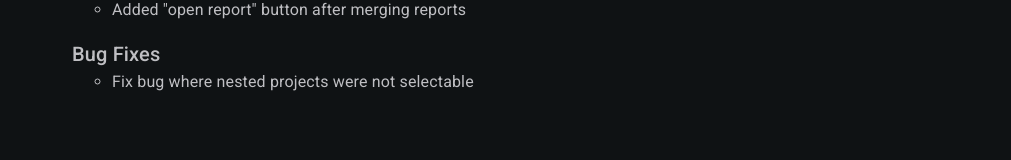
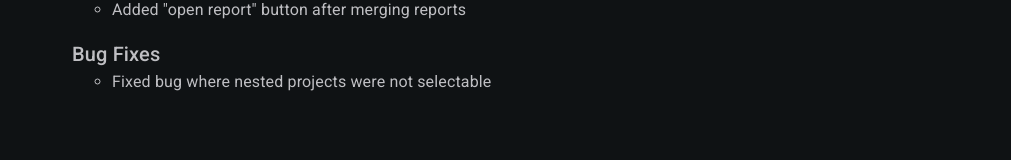
Before and after one commit to SolidSolutionsLtd/SwoodDocs, a React (Vite) app: page /SwoodDocs/SwoodMergeReleaseNotes in a window 1280 px wide. Shown: the part 519-679 px from the top of the page, without its empty margins (126-1137 px from the left). Built offline with nearby package versions, Linux system fonts and the light colour scheme.

Commit message:
changes to download link

```diff
--- a/src/components/DownloadSwoodMerge.tsx
+++ b/src/components/DownloadSwoodMerge.tsx
@@ -5,8 +5,8 @@ import { RegisterDownload } from './RegisterDownload'
 import CloudDownloadIcon from '@mui/icons-material/CloudDownload'
 
 const DownloadSwoodMerge = () => {
-	const downloadLink = 'https://sldwks.com/?AzureURL=https://downloads.solidsolutions.co.uk/swood/swood-merge-setup-0.0.0.exe'
-	const appVersion = '0.0.0'
+	const downloadLink = 'https://sldwks.com/?AzureURL=https://downloads.solidsolutions.co.uk/swood/swood-merge-setup-0.0.2.exe'
+	const appVersion = '0.0.2'
 
 	const [open, setOpen] = useState(false)
 	// const [email, setEmail] = useState('')
--- a/src/pages/SwoodMerge/SwoodMergeReleaseNotes.tsx
+++ b/src/pages/SwoodMerge/SwoodMergeReleaseNotes.tsx
@@ -17,7 +17,7 @@ const SwoodMergeReleaseNotes = () => {
 					</ul>
 					<Typography variant="h6">Bug Fixes</Typography>
 					<ul>
-						<li>Fix bug where nested projects were not selectable</li>
+						<li>Fixed bug where nested projects were not selectable</li>
 					</ul>
 				</ul>
 			</Release>
```
